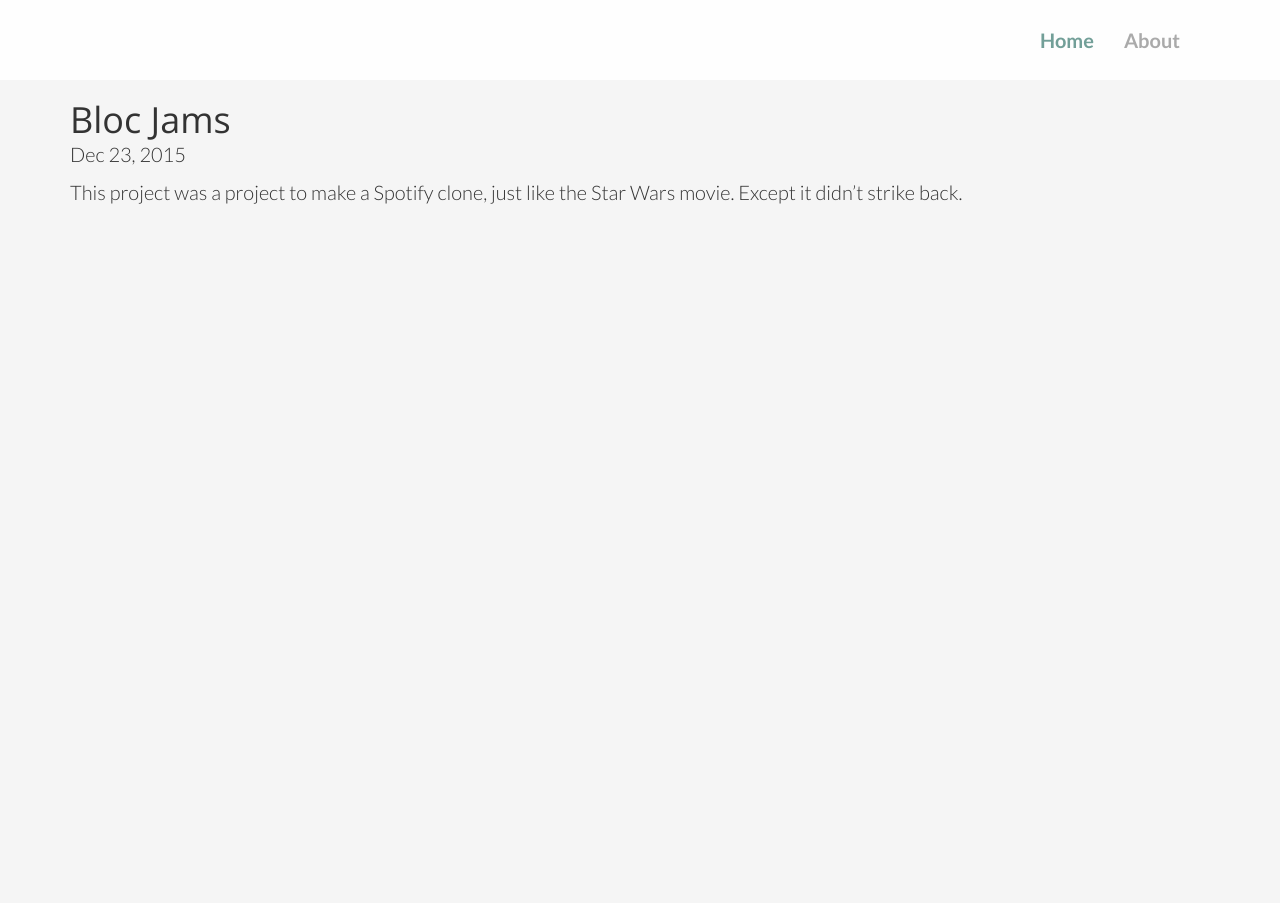
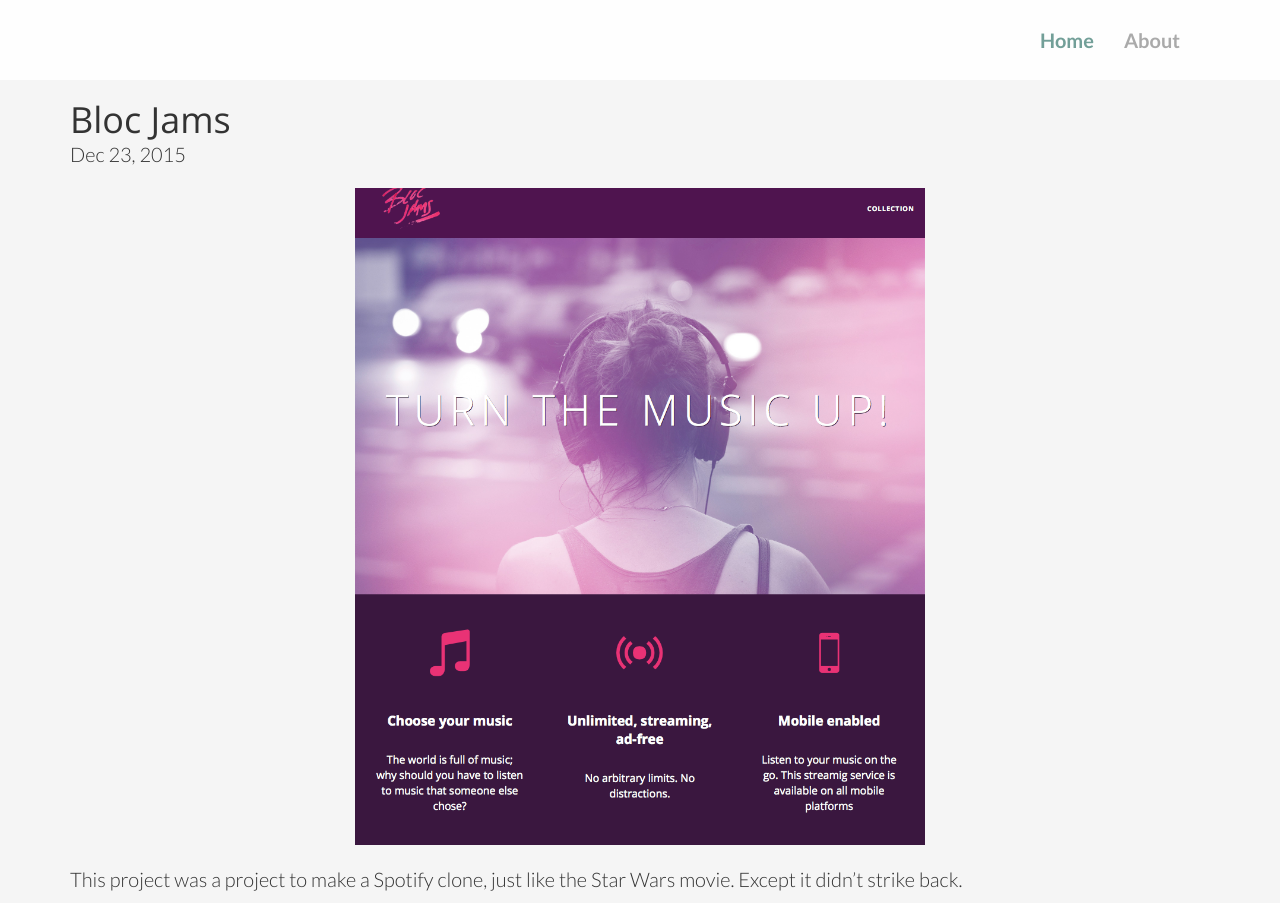
Before and after one commit to dfuentes22/dfuentes22.github.io, a Jekyll site: the page built from _posts/2015-12-23-Bloc-Jams.md, in a window 1280 px wide. Built offline with Jekyll 4.4.1, drawn with Linux system fonts in a browser that asks for light colours; nearby versions of some CDN libraries.

Commit message:
added test image

```diff
--- a/_posts/2015-12-23-Bloc-Jams.md
+++ b/_posts/2015-12-23-Bloc-Jams.md
@@ -5,5 +5,7 @@ description: A Music Playing Application
 image: jams_large.jpg
 categories: Bloc Apps
 ---
-
+<div class="preview">
+<img src="../img/bloc-jams-1.jpg">
+</div>
 This project was a project to make a Spotify clone, just like the Star Wars movie. Except it didn't strike back.
--- a/css/main.css
+++ b/css/main.css
@@ -344,6 +344,13 @@ ul {
 .post {
     margin-top: 20px;
 }
+
+.preview img {
+    width: 50%;
+
+    display: block;
+    margin: 20px auto;
+}
 /************ Footer ***********/
 
 footer p {
```
